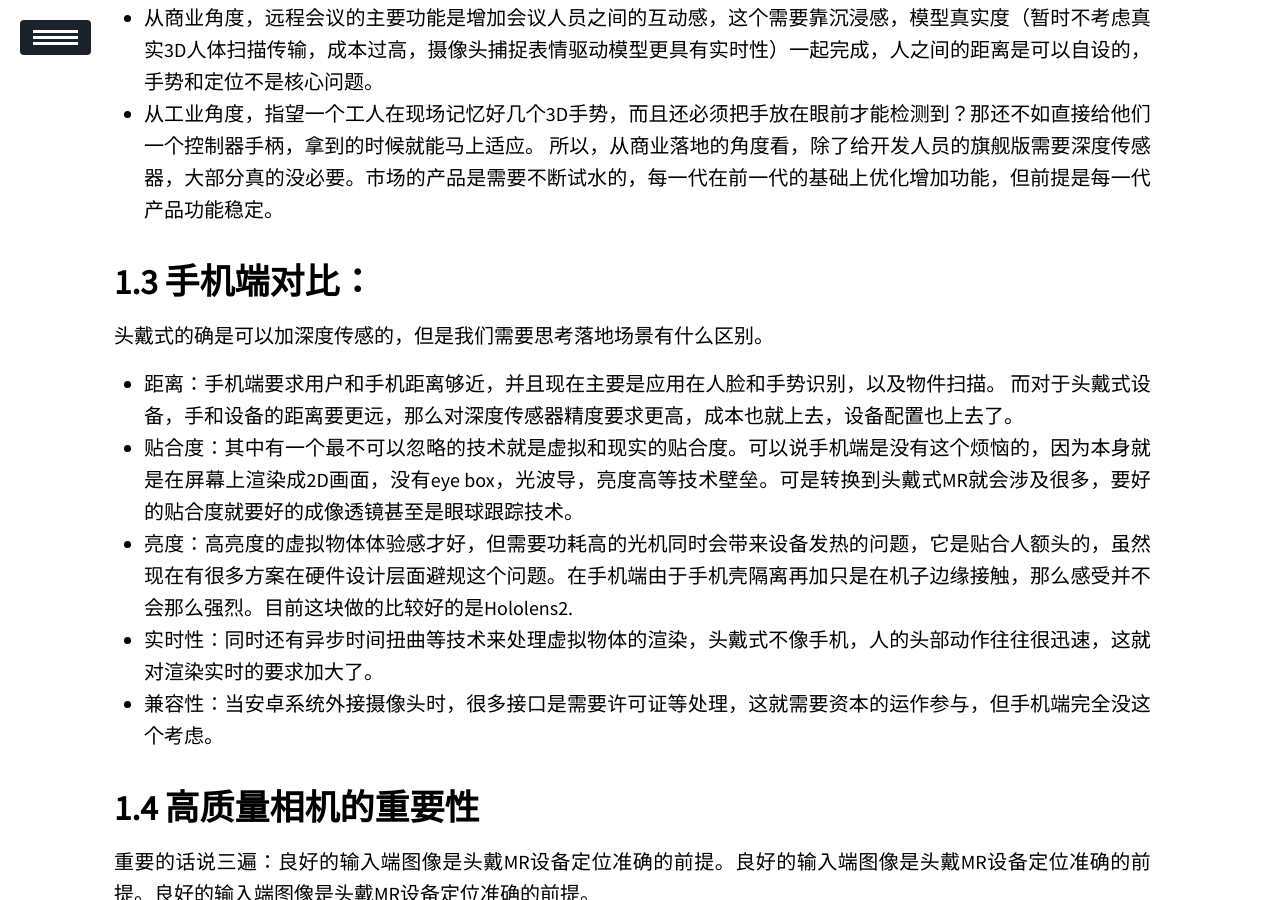
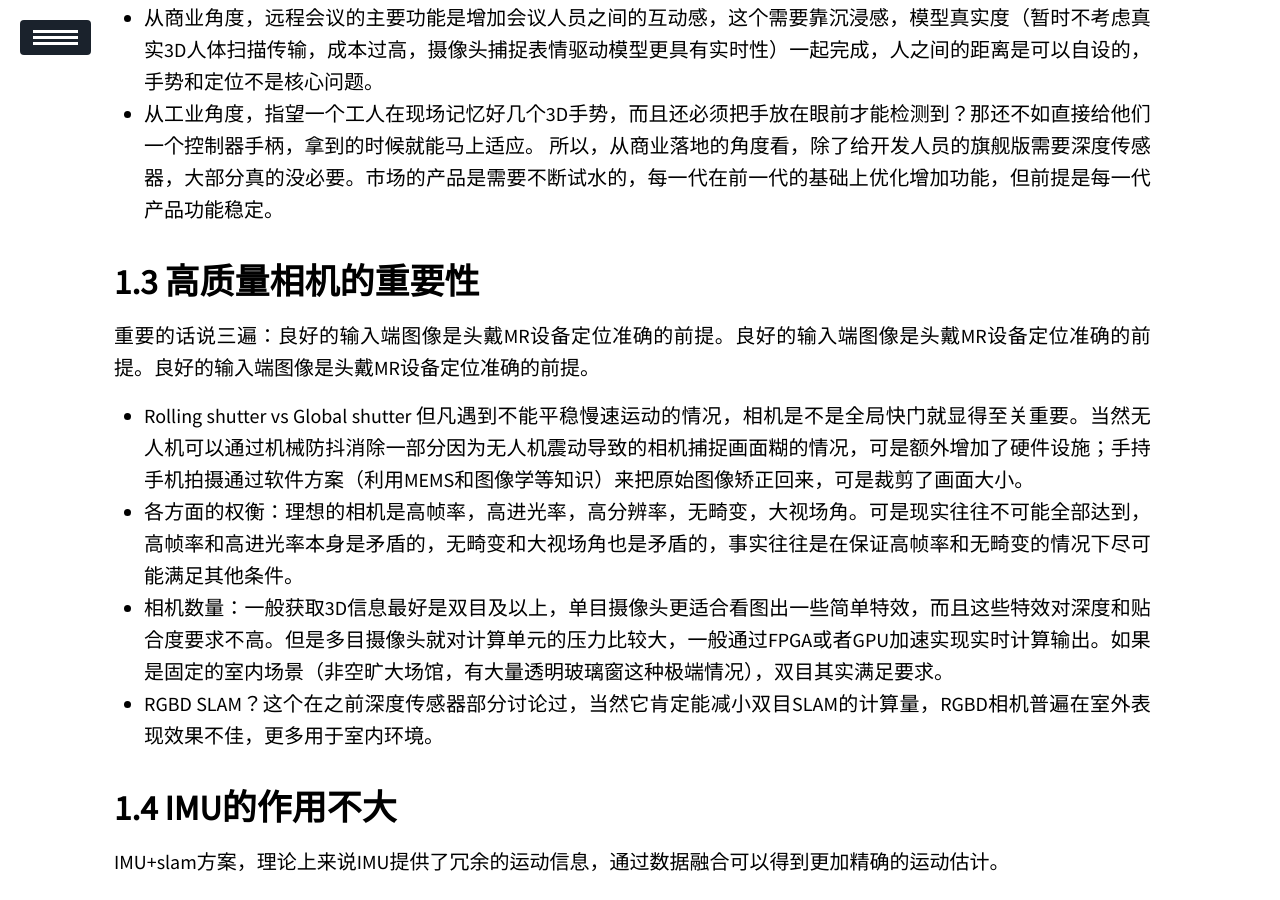
Before and after one commit to Hummmm/hummmm.github.io, a Jekyll site: the page built from _posts/2020-03-01-Mobile-MR/2020-03-01-Mobile-MR.md, in a window 1280 px wide and 900 px high, scrolled down 1277 px. Built offline with Jekyll 4.4.1, drawn with Linux system fonts in a browser that asks for light colours; our own code applies the rules of GitHub Pages for plain Markdown files; a script that is not in the unit is left out; some of the changed text lies outside the part shown.

Commit message:
Update 2020-03-01-Mobile-MR.md

```diff
--- a/_posts/2020-03-01-Mobile-MR/2020-03-01-Mobile-MR.md
+++ b/_posts/2020-03-01-Mobile-MR/2020-03-01-Mobile-MR.md
@@ -1,5 +1,5 @@
 ---
-title: 头戴式MR
+title: 头戴式混合现实
 tags: MR SLAM
 edit: 2020-03-01
 categories: 技术类
@@ -31,13 +31,6 @@
 - 从工业角度，指望一个工人在现场记忆好几个3D手势，而且还必须把手放在眼前才能检测到？那还不如直接给他们一个控制器手柄，拿到的时候就能马上适应。
 所以，从商业落地的角度看，除了给开发人员的旗舰版需要深度传感器，大部分真的没必要。市场的产品是需要不断试水的，每一代在前一代的基础上优化增加功能，但前提是每一代产品功能稳定。
 
-## 手机端对比：
-头戴式的确是可以加深度传感的，但是我们需要思考落地场景有什么区别。
-- 距离：手机端要求用户和手机距离够近，并且现在主要是应用在人脸和手势识别，以及物件扫描。 而对于头戴式设备，手和设备的距离要更远，那么对深度传感器精度要求更高，成本也就上去，设备配置也上去了。
-- 贴合度：其中有一个最不可以忽略的技术就是虚拟和现实的贴合度。可以说手机端是没有这个烦恼的，因为本身就是在屏幕上渲染成2D画面，没有eye box，光波导，亮度高等技术壁垒。可是转换到头戴式MR就会涉及很多，要好的贴合度就要好的成像透镜甚至是眼球跟踪技术。
-- 亮度：高亮度的虚拟物体体验感才好，但需要功耗高的光机同时会带来设备发热的问题，它是贴合人额头的，虽然现在有很多方案在硬件设计层面避规这个问题。在手机端由于手机壳隔离再加只是在机子边缘接触，那么感受并不会那么强烈。目前这块做的比较好的是Hololens2.
-- 实时性：同时还有异步时间扭曲等技术来处理虚拟物体的渲染，头戴式不像手机，人的头部动作往往很迅速，这就对渲染实时的要求加大了。
-- 兼容性：当安卓系统外接摄像头时，很多接口是需要许可证等处理，这就需要资本的运作参与，但手机端完全没这个考虑。
 
 
 ## 高质量相机的重要性
```
Also changed, not shown: other parts of _posts/2020-03-01-Mobile-MR/2020-03-01-Mobile-MR.md (+9 -1 lines).
